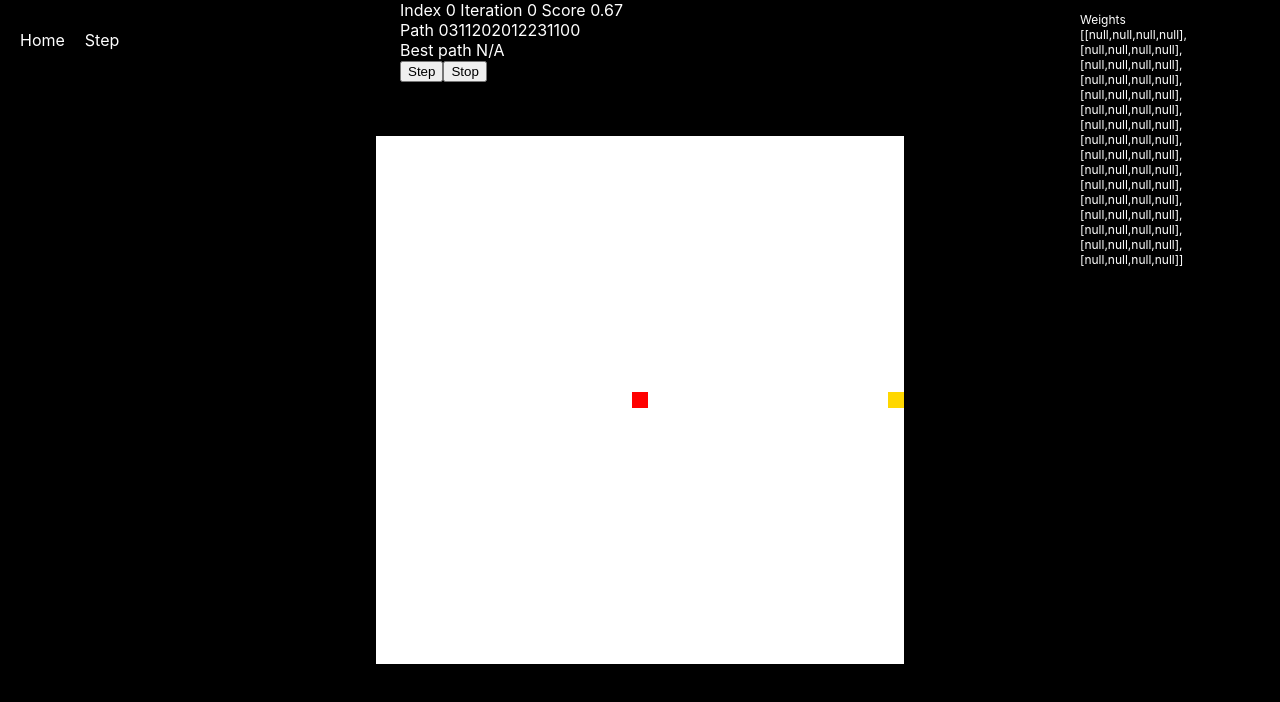
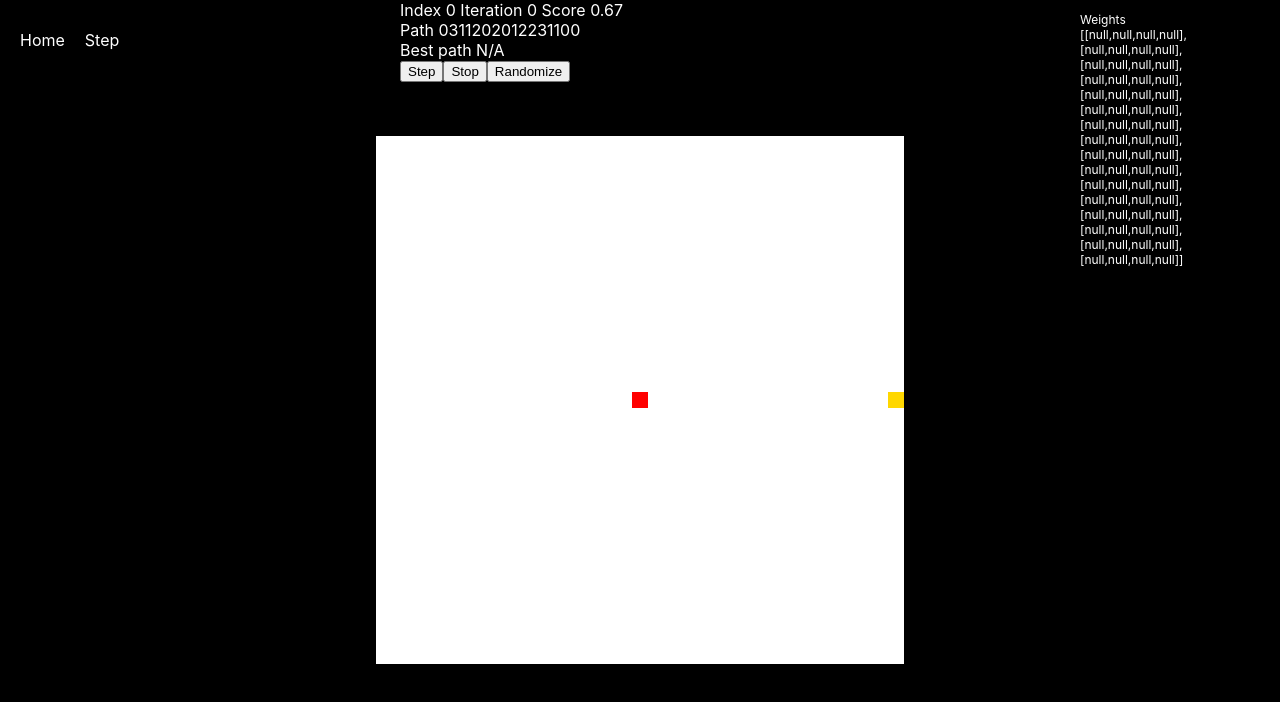
Before and after one commit to csaye/webml, a Next.js app: page /step in a window 1280 px wide. Shown: the top 702 px of the page. Built offline with nearby package versions, Linux system fonts and the light colour scheme.

Commit message:
Implement goal randomization.

```diff
--- a/pages/step.js
+++ b/pages/step.js
@@ -14,8 +14,8 @@ const height = gridHeight * grid;
 let blockX = 16;
 let blockY = 16;
 
-const goalX = 32;
-const goalY = 16;
+let goalX = 32;
+let goalY = 16;
 
 const steps = 16;
 
@@ -180,6 +180,15 @@ export default function Step() {
     return averaged;
   }
 
+  // randomizes goal position
+  function randomize() {
+    reset();
+    setIteration(0);
+    goalX = Math.floor(Math.random() * 32);
+    goalY = Math.floor(Math.random() * 32);
+    draw();
+  }
+
   // get canvas context on start
   useEffect(() => {
     canvas = canvasRef.current;
@@ -215,6 +224,11 @@ export default function Step() {
         }}>
           Stop
         </button>
+        <button onClick={() => {
+          randomize();
+        }}>
+          Randomize
+        </button>
       </div>
       <canvas
         ref={canvasRef}
```
